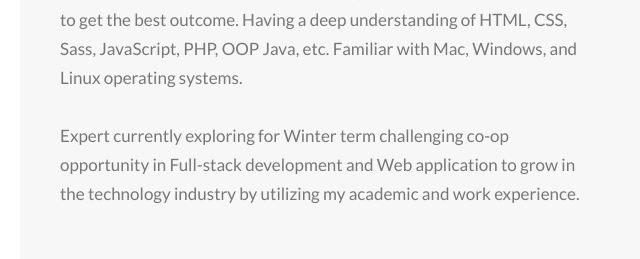
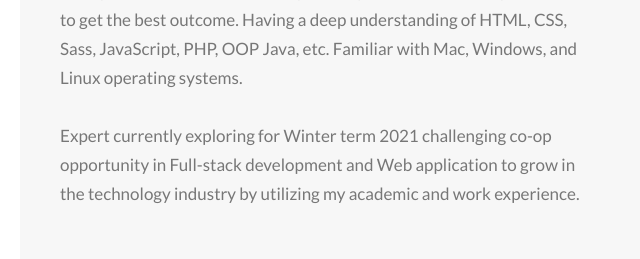
Before and after one commit to AnhHuynhDev/My-Portfolio, a website: page src/index.html in a window 1280 px wide. Shown: the part 1076-1335 px from the top of the page, 10-650 px from the left. Drawn offline with Linux system fonts and the light colour scheme.

Commit message:
first commit

```diff
--- a/src/index.html
+++ b/src/index.html
@@ -41,7 +41,7 @@
                     </p>
 
                     <p class="paragraph">
-                        Expert currently exploring for Winter term challenging co-op opportunity in Full-stack development and Web application to grow in the technology industry by utilizing my
+                        Expert currently exploring for Winter term 2021 challenging co-op opportunity in Full-stack development and Web application to grow in the technology industry by utilizing my
                         academic and work experience.
                     </p>
                 </div>
```
Also changed, not shown: 1 other file.
